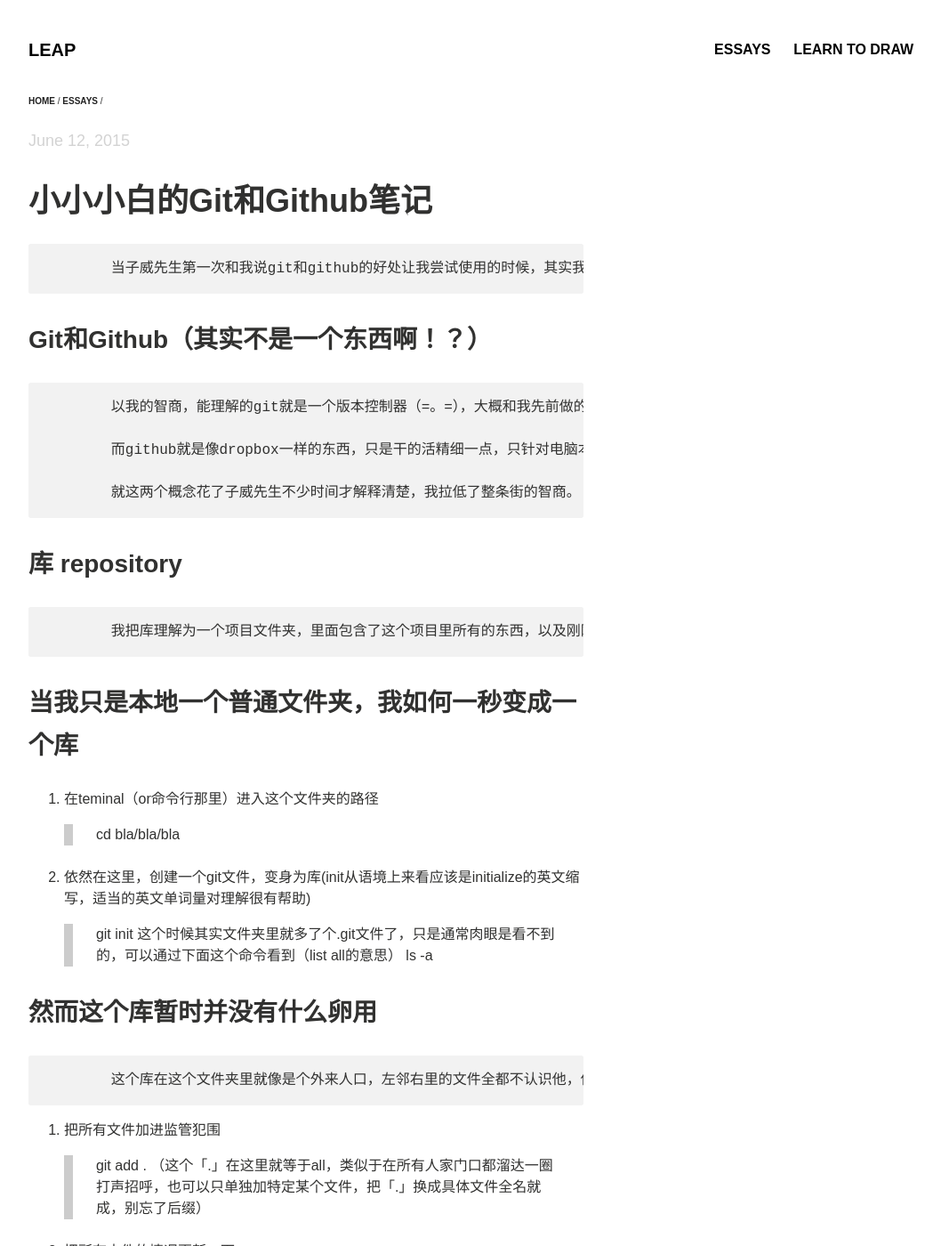
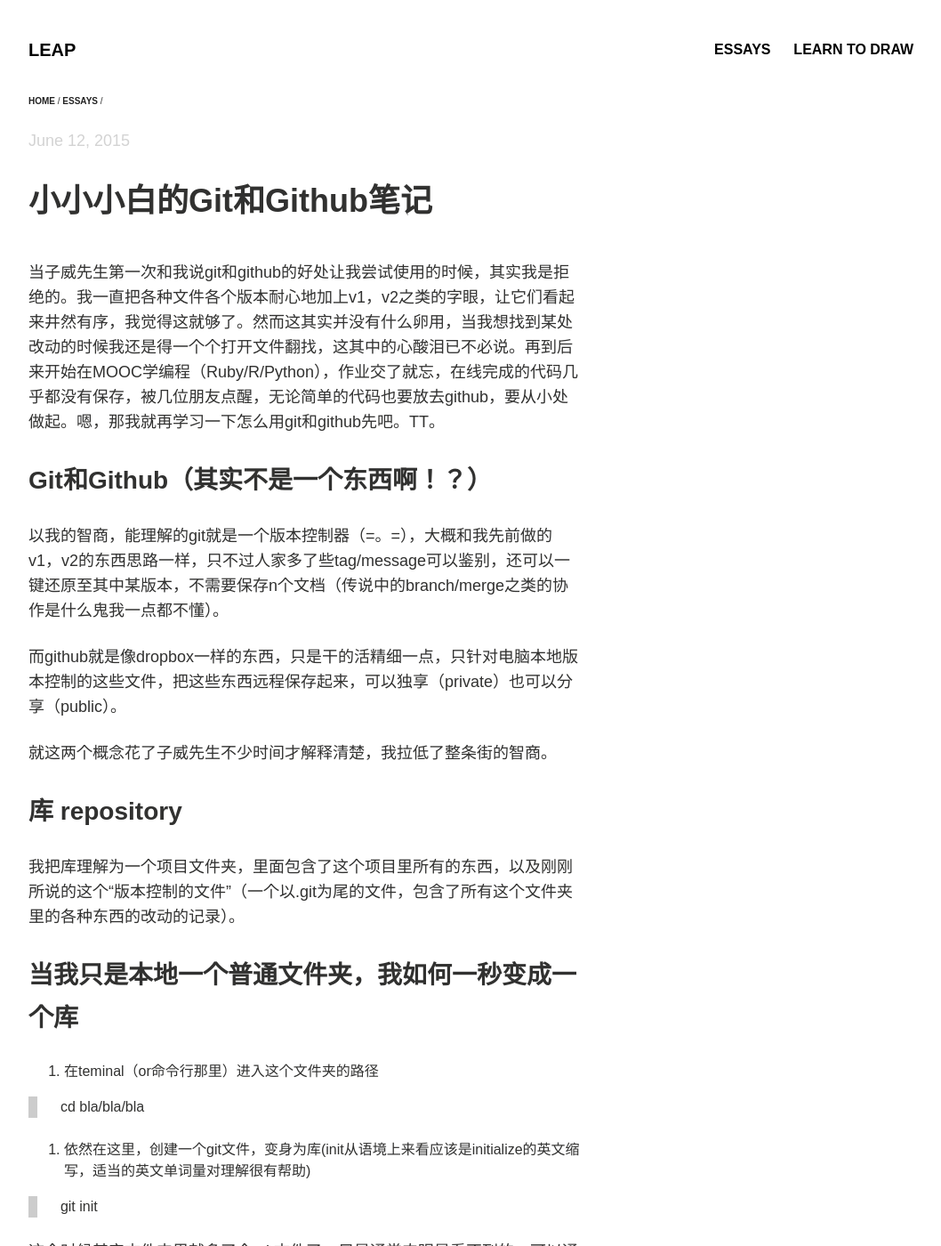
Before and after one commit to shanyi/shanyi.github.io, a Jekyll site: the page built from _posts/essays/2015-06-12-Git-notes.md, in a window 1280 px wide and 1400 px high. Shown: the whole window at 89% size, without its empty margins (64-1122 px from the left). Built offline with Jekyll 4.4.1, drawn with Linux system fonts in a browser that asks for light colours; some of the changed text lies outside the part shown.

Commit message:
fix typo

```diff
--- a/_posts/essays/2015-06-12-Git-notes.md
+++ b/_posts/essays/2015-06-12-Git-notes.md
@@ -4,62 +4,84 @@ title: "小小小白的Git和Github笔记"
 categories: essays
 ---
 
-		当子威先生第一次和我说git和github的好处让我尝试使用的时候，其实我是拒绝的。我一直把各种文件各个版本耐心地加上v1，v2之类的字眼，让它们看起来井然有序，我觉得这就够了。然而这其实并没有什么卵用，当我想找到某处改动的时候我还是得一个个打开文件翻找，这其中的心酸泪已不必说。再到后来开始在MOOC学编程（Ruby/R/Python），作业交了就忘，在线完成的代码几乎都没有保存，被几位朋友点醒，无论简单的代码也要放去github，要从小处做起。嗯，那我就再学习一下怎么用git和github先吧。TT。
+当子威先生第一次和我说git和github的好处让我尝试使用的时候，其实我是拒绝的。我一直把各种文件各个版本耐心地加上v1，v2之类的字眼，让它们看起来井然有序，我觉得这就够了。然而这其实并没有什么卵用，当我想找到某处改动的时候我还是得一个个打开文件翻找，这其中的心酸泪已不必说。再到后来开始在MOOC学编程（Ruby/R/Python），作业交了就忘，在线完成的代码几乎都没有保存，被几位朋友点醒，无论简单的代码也要放去github，要从小处做起。嗯，那我就再学习一下怎么用git和github先吧。TT。
 
 ### Git和Github（其实不是一个东西啊！？）
 
-		以我的智商，能理解的git就是一个版本控制器（=。=），大概和我先前做的v1，v2的东西思路一样，只不过人家多了些tag/message可以鉴别，还可以一键还原至其中某版本，不需要保存n个文档（传说中的branch/merge之类的协作是什么鬼我一点都不懂）。
+以我的智商，能理解的git就是一个版本控制器（=。=），大概和我先前做的v1，v2的东西思路一样，只不过人家多了些tag/message可以鉴别，还可以一键还原至其中某版本，不需要保存n个文档（传说中的branch/merge之类的协作是什么鬼我一点都不懂）。
 
-		而github就是像dropbox一样的东西，只是干的活精细一点，只针对电脑本地版本控制的这些文件，把这些东西远程保存起来，可以独享（private）也可以分享（public）。
+而github就是像dropbox一样的东西，只是干的活精细一点，只针对电脑本地版本控制的这些文件，把这些东西远程保存起来，可以独享（private）也可以分享（public）。
 
-		就这两个概念花了子威先生不少时间才解释清楚，我拉低了整条街的智商。
+就这两个概念花了子威先生不少时间才解释清楚，我拉低了整条街的智商。
 
 ### 库 repository
 
-		我把库理解为一个项目文件夹，里面包含了这个项目里所有的东西，以及刚刚所说的这个“版本控制的文件”（一个以.git为尾的文件，包含了所有这个文件夹里的各种东西的改动的记录）。
+我把库理解为一个项目文件夹，里面包含了这个项目里所有的东西，以及刚刚所说的这个“版本控制的文件”（一个以.git为尾的文件，包含了所有这个文件夹里的各种东西的改动的记录）。
 
 ### 当我只是本地一个普通文件夹，我如何一秒变成一个库
 
 1. 在teminal（or命令行那里）进入这个文件夹的路径
+
 > cd bla/bla/bla
+
 2. 依然在这里，创建一个git文件，变身为库(init从语境上来看应该是initialize的英文缩写，适当的英文单词量对理解很有帮助)
+
 > git init
+
 这个时候其实文件夹里就多了个.git文件了，只是通常肉眼是看不到的，可以通过下面这个命令看到（list all的意思）
+
 > ls -a
 
 ### 然而这个库暂时并没有什么卵用
 
-		这个库在这个文件夹里就像是个外来人口，左邻右里的文件全都不认识他，他需要作个自我介绍，和大家熟络一下，人家才肯把自己七大姑八大姨的信息都分享给他嘛（git文件才能起到监管其它文件的作用）。
+这个库在这个文件夹里就像是个外来人口，左邻右里的文件全都不认识他，他需要作个自我介绍，和大家熟络一下，人家才肯把自己七大姑八大姨的信息都分享给他嘛（git文件才能起到监管其它文件的作用）。
 
 1. 把所有文件加进监管犯围
+
 > git add .
+
 （这个「.」在这里就等于all，类似于在所有人家门口都溜达一圈打声招呼，也可以只单独加特定某个文件，把「.」换成具体文件全名就成，别忘了后缀）
+
 2. 把所有文件的情况更新一下
+
 > git commit -m ‘blabla’
+
 （这个commit我把它理解为一种commitment，就像是打了招呼不够正式，还要加进通讯录一样，-m是指后面要加个备注（message）了，后面单引号里面的就是备注内容，通常第一次commit的message为‘first commit’，大约就是，第一次见面请多指教的意思=。=）
+
 3. 以后每次有改动（改动文件或增减文件之类的）都重复1、2步
+
 4. 通常还会再加一个README.md文件，来告诉别人/自己这个库是用来干嘛的，如有需要就加在第1步之前
+
 > echo “# Test” >> README.md
 （意思创建一个里面有“# Test”内容的EADME.md文件）
 
 ### 把本地的库和github的库连接起来
 
-		如果不需要用到远程或者协作的服务，到上面最基本的一步就相当于设定完了。但如果需要用到github类型的服务，就要把本地的库和github和库连接起来。
+如果不需要用到远程或者协作的服务，到上面最基本的一步就相当于设定完了。但如果需要用到github类型的服务，就要把本地的库和github和库连接起来。
 
 1. 在github上注册，然后创建一个库，起个和要连接的本地的库相关的名字
 2. 告诉本地的库远程的库在哪里，https开名的链接地址可以github上刚创建的库那里复制
+
 > git remote add origin https://github.com/shanyi/Test.git
+
 3. 把本地的库里面的东西推送到远程的库那里
+
 > git push -u origin master
 
 ### 第一次push的常有错误
 
-		有时候不小心会提示错误让输入一些message，比如当在github上创建库顺带勾选了创建README.md的文件的话，第一次push可能会有些意外，大约就是本地和github都有文件，而且是不同的文件，需要协调一下。这里会需要：
+有时候不小心会提示错误让输入一些message，比如当在github上创建库顺带勾选了创建README.md的文件的话，第一次push可能会有些意外，大约就是本地和github都有文件，而且是不同的文件，需要协调一下。这里会需要：
 
 1. 把那个README.md先弄回本地
-> git pull origin master一下，
+
+> git pull origin master一下
+
 2. 再git push一次
+
 > git push -u origin master
+
 这里还有可能会让输入message解释为什么要merge（本地的文件和库里的为什么要合并），当左下角出现——INSERT——字样时输入备注信息（如未出现按字母i再输入），输入完成后按esc，再输入:wq退出当前的信息输入。
+
 3. 检查当前状态，会看到还有没有什么变动需要add或commit
+
 > git status
```
